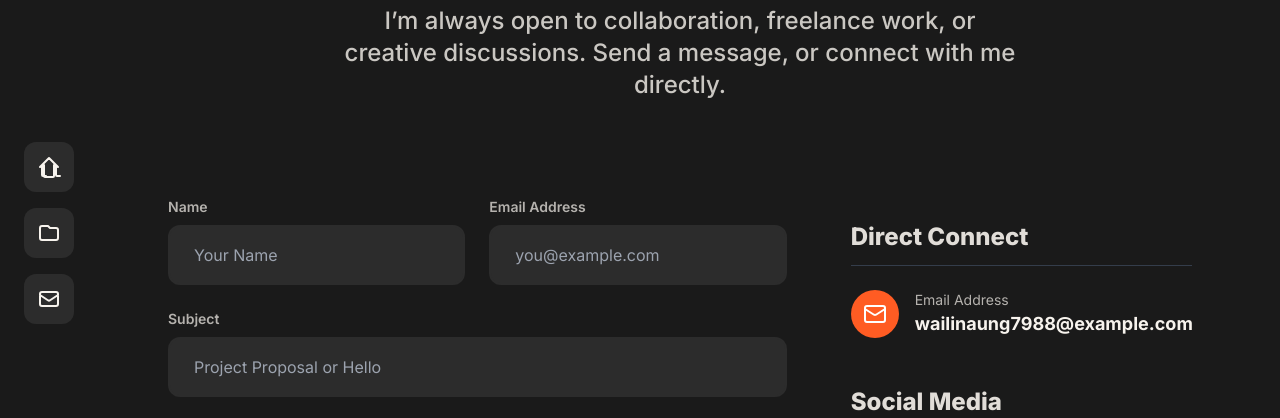
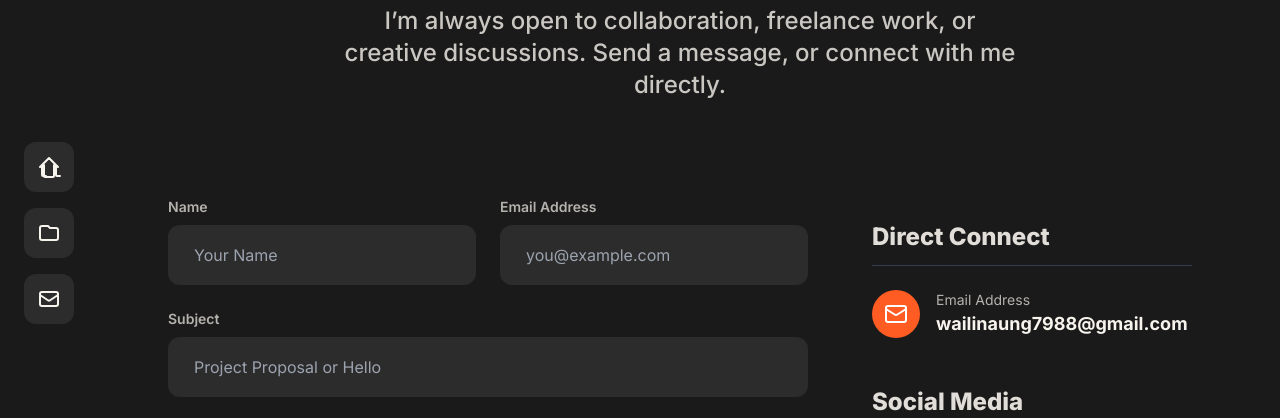
Before and after one commit to WaiLin7988/wailinaung, a plain HTML site: page contact/index.html in a window 1280 px wide. Shown: the part 167-585 px from the top of the page. Drawn offline with nearby package versions, Linux system fonts and the light colour scheme.

Commit message:
Update email address in contact page

```diff
--- a/contact/index.html
+++ b/contact/index.html
@@ -193,7 +193,7 @@
                                 </div>
                                 <div>
                                     <p class="text-sm opacity-70">Email Address</p>
-                                    <a href="mailto:wailinaung7988@example.com" class="text-lg font-bold hover:text-[var(--orange-block-color)] transition-colors">wailinaung7988@example.com</a>
+                                    <a href="mailto:wailinaung7988@gmailcom" class="text-lg font-bold hover:text-[var(--orange-block-color)] transition-colors">wailinaung7988@gmail.com</a>
                                 </div>
                             </div>
                         </div>
```
